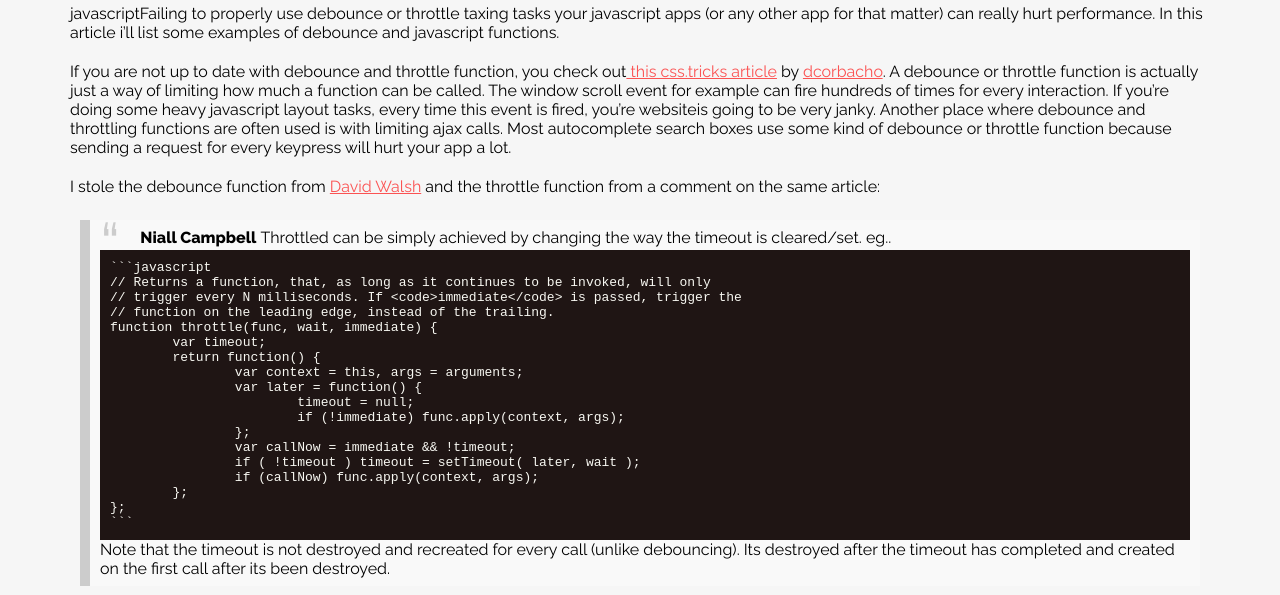
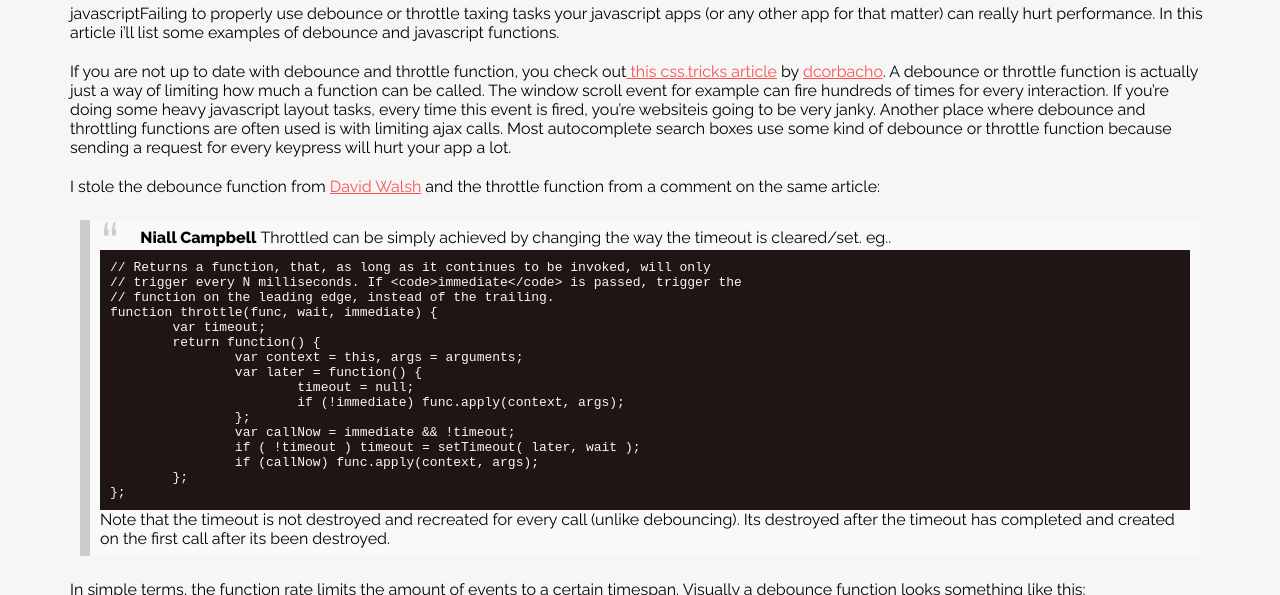
Before and after one commit to LesterGallagher/LesterGallagher.github.io, a Jekyll site: the page built from _posts/2019-05-25-all-about-debouncing-and-throttling.md, in a window 1280 px wide and 900 px high, scrolled down 731 px, cut to the strip 0-595 px from the top of the window. Built offline with Jekyll 4.4.1, drawn with Linux system fonts in a browser that asks for light colours; comment, search, counter and statistics services are not loaded.

Commit message:
Update from Forestry.io Sem Postma updated _posts/2019-05-25-all-about-debouncing-and-throttling.md

````diff
--- a/_posts/2019-05-25-all-about-debouncing-and-throttling.md
+++ b/_posts/2019-05-25-all-about-debouncing-and-throttling.md
@@ -23,7 +23,7 @@ I stole the debounce  function from [David Walsh](https://davidwalsh.name/) and
 >
 > Throttled can be simply achieved by changing the way the timeout is cleared/set. eg..
 >
->     ```javascript
+>
 >     // Returns a function, that, as long as it continues to be invoked, will only
 >     // trigger every N milliseconds. If <code>immediate</code> is passed, trigger the
 >     // function on the leading edge, instead of the trailing.
@@ -40,7 +40,7 @@ I stole the debounce  function from [David Walsh](https://davidwalsh.name/) and
 >     		if (callNow) func.apply(context, args);
 >     	};
 >     };
->     ```
+>
 >
 > Note that the timeout is not destroyed and recreated for every call (unlike debouncing). Its destroyed after the timeout has completed and created on the first call after its been destroyed.
 
````
